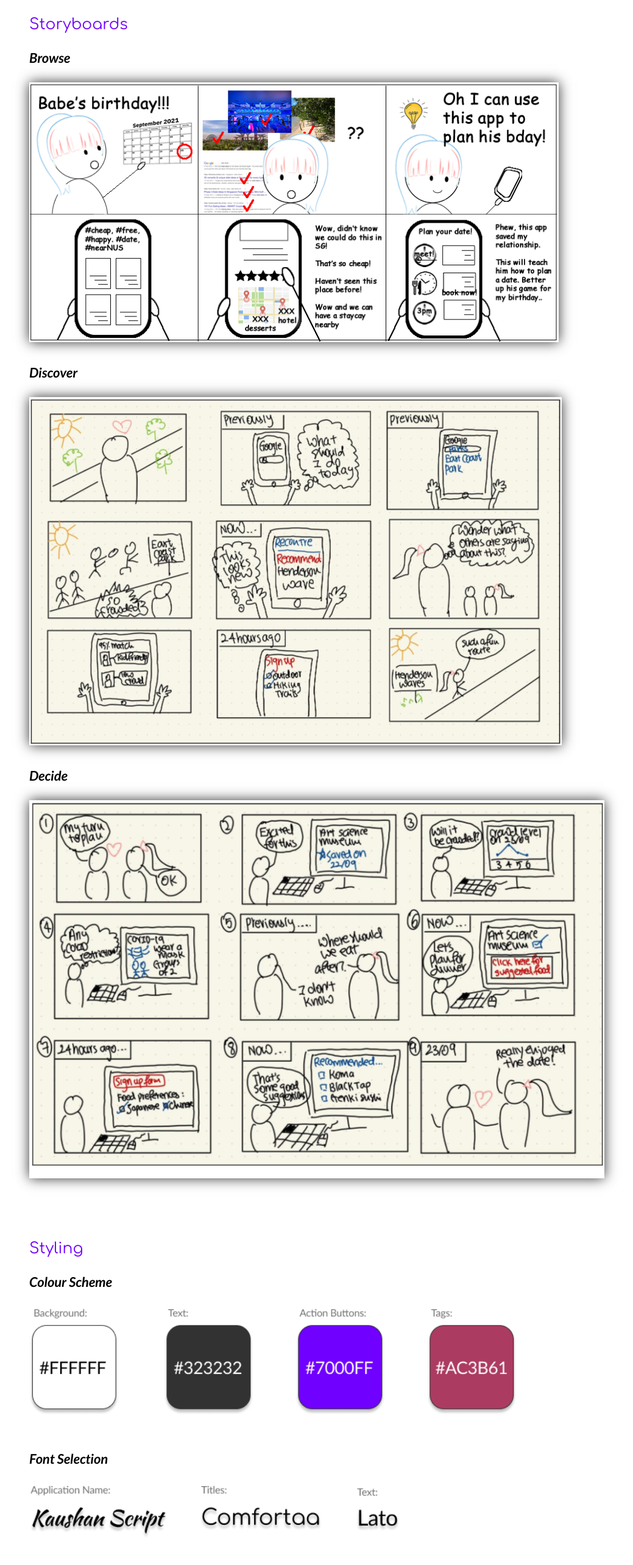
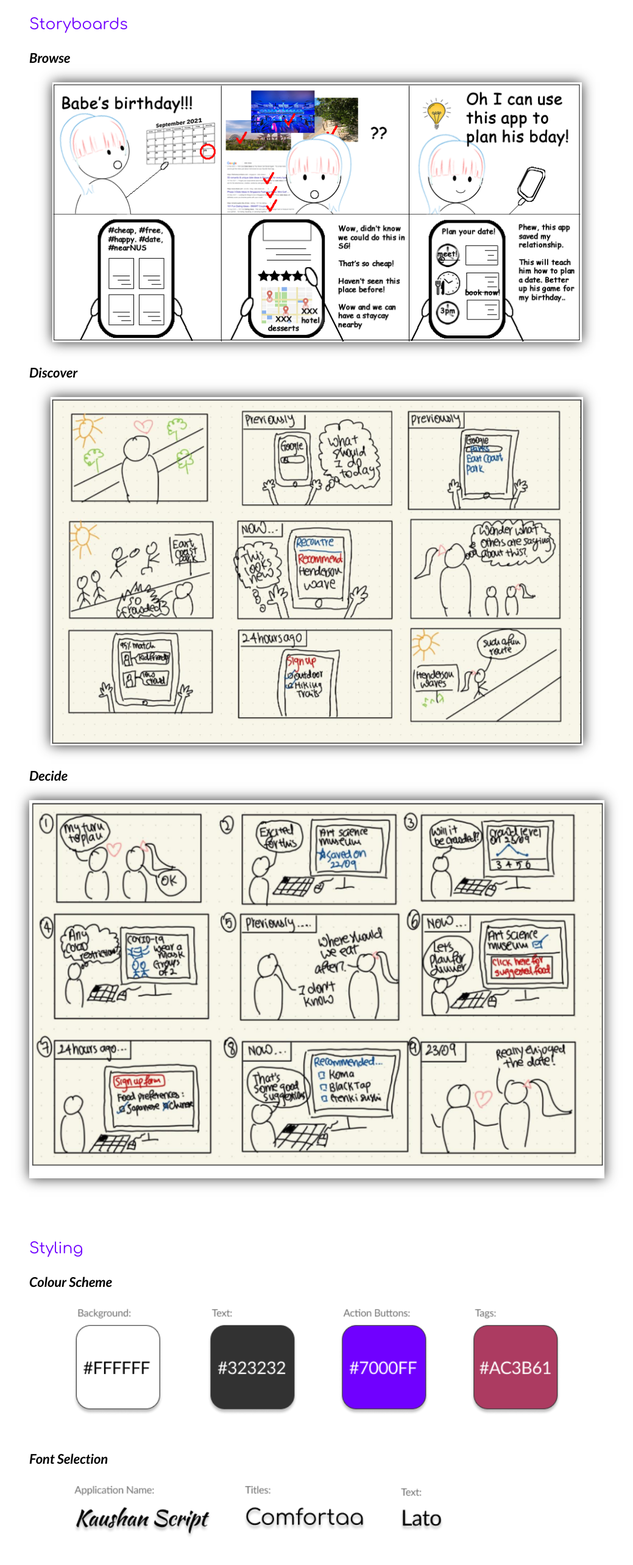
Before and after one commit to tzw0/recontre, a React (Create React App) app: page / in a window 1280 px wide. Shown: the part 5940-8506 px from the top of the page at 61% size, without its empty margins (120-1159 px from the left). Built offline with nearby package versions, Linux system fonts and the light colour scheme.

Commit message:
centralise

```diff
--- a/src/App.scss
+++ b/src/App.scss
@@ -155,7 +155,7 @@
           height: calc((80vw - 80px) / 2);
           width: calc(80vw - 80px);
           max-width: 869px;
-          // align-self: center;
+          align-self: center;
           max-height: 426px;
 
           .img{
@@ -171,7 +171,7 @@
           height: calc((80vw - 80px) * 2 / 3);
           width: calc(80vw - 80px);
           max-width: 874px;
-          // align-self: center;
+          align-self: center;
           max-height: 571px;
 
           .img{
@@ -188,7 +188,7 @@
           width: calc(80vw - 80px);
           max-width: 971px;
           max-height: 620px;
-          // align-self: center;
+          align-self: center;
 
           .img{
             background-image: url(./assets/story3.png);
@@ -203,7 +203,7 @@
           width: calc(80vw - 80px);
           max-width: 800px;
           max-height: 200px;
-          // align-self: center;
+          align-self: center;
 
           .img{
             background-image: url(./assets/colour.png);
@@ -218,7 +218,7 @@
           width: calc(80vw - 80px);
           max-width: 800px;
           max-height: 100px;
-          // align-self: center;
+          align-self: center;
 
           .img{
             background-image: url(./assets/font.png);
```
